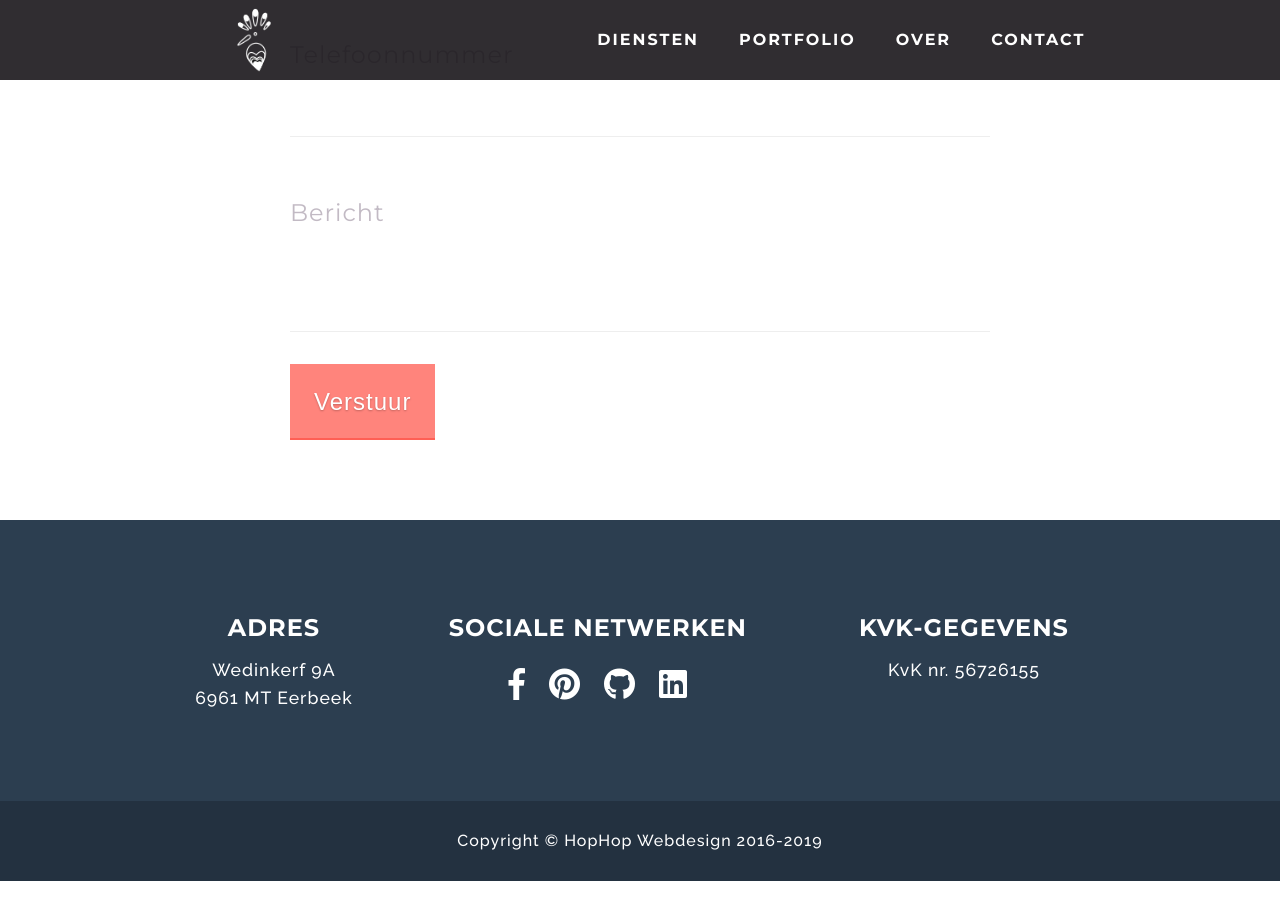
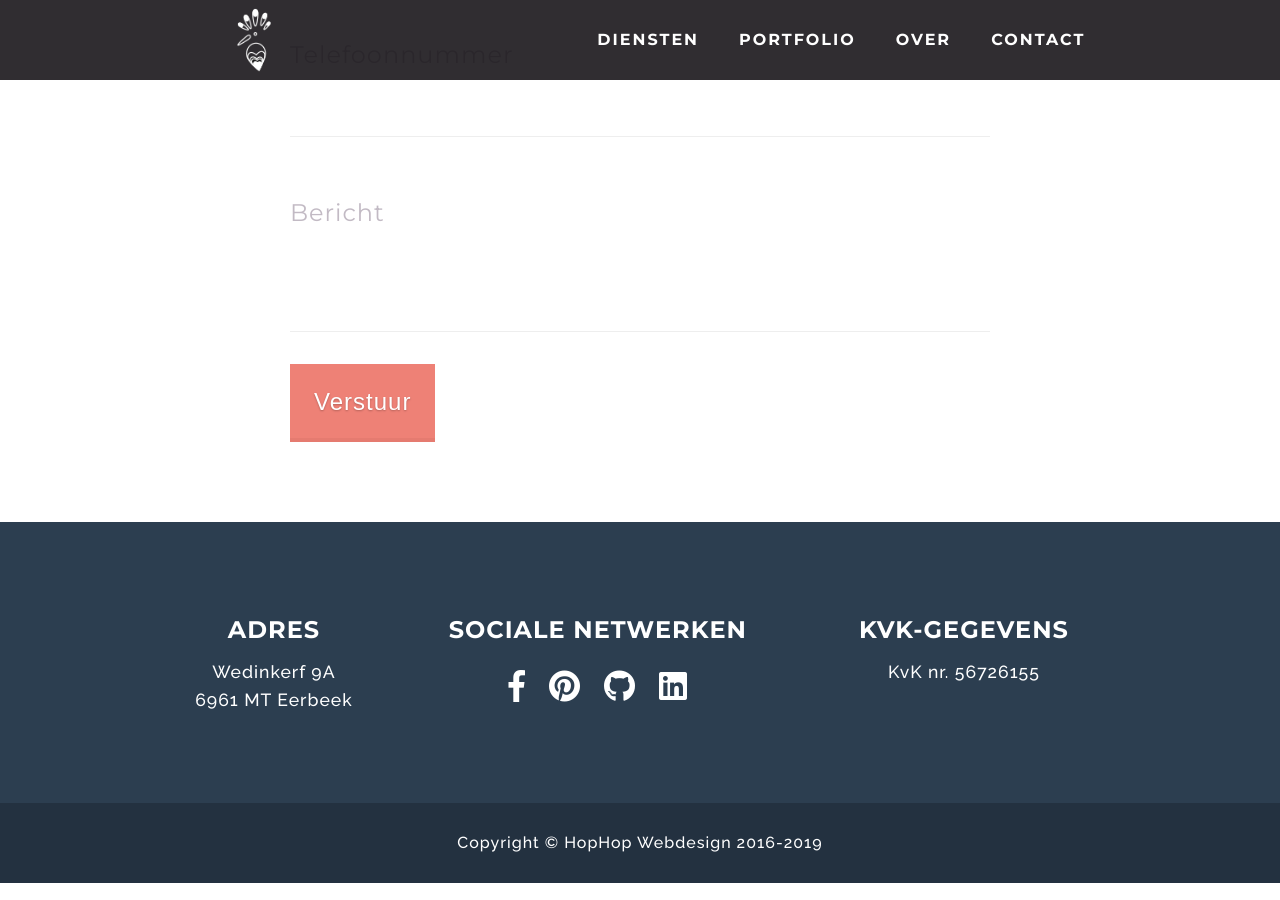
Before and after one commit to juliahop/juliahop.github.io, a Jekyll site: the page built from index.html, in a window 1280 px wide and 900 px high, scrolled down 4443 px. Built offline with Jekyll 4.4.1, drawn with Linux system fonts in a browser that asks for light colours.

Commit message:
Adjust button styling

```diff
--- a/_sass/_layout.scss
+++ b/_sass/_layout.scss
@@ -417,9 +417,11 @@ textarea {
   padding: 1em;
   color: var(--white);
   border: 0;
-  box-shadow: inset 0 -2px var(--color-1-dark);
+  border-bottom: 2px solid #e57b70;
+  -webkit-box-shadow: inset 0 -2px #e57b70;
+  box-shadow: inset 0 -2px #e57b70;
   text-shadow: 0 1px 2px rgba(0, 0, 0, .25);
-  background-color: var(--color-1);
+  background-color: #ee8176;
 
   &:hover,
   &:focus,
```
